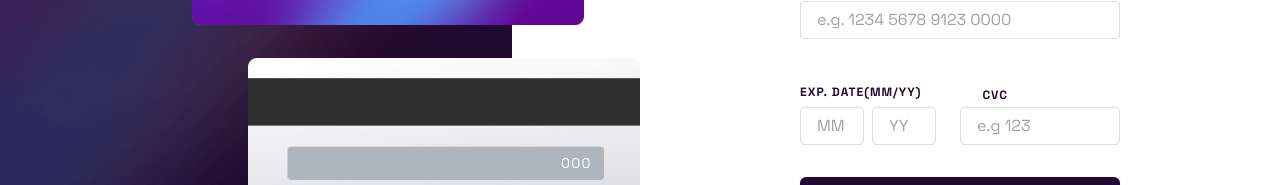
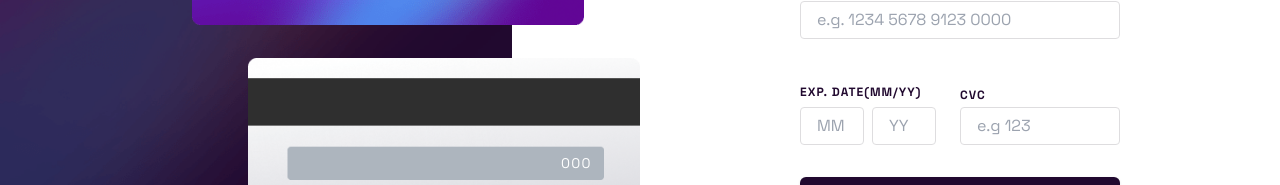
Before and after one commit to Carlos95HD/interactive-card-details-form, a React (Vite) app: page / in a window 1280 px wide. Shown: the part 320-505 px from the top of the page. Built offline with nearby package versions, Linux system fonts and the light colour scheme.

Commit message:
Updated | docs

```diff
--- a/src/components/CCForm.jsx
+++ b/src/components/CCForm.jsx
@@ -161,7 +161,7 @@ export const CCForm = () => {
             </div>
 
             <div className="flex flex-col flex-1">
-              <label className="font-medium text-xs mt-2 mb-1 md:text-right pr-4 w-16 md:font-bold">
+              <label className="font-medium text-xs mt-2 mb-1 pr-4 w-16 md:font-bold">
                 CVC
               </label>
               <input
```
Also changed, not shown: 6 other files (tests, documents, lock files or other folders).
